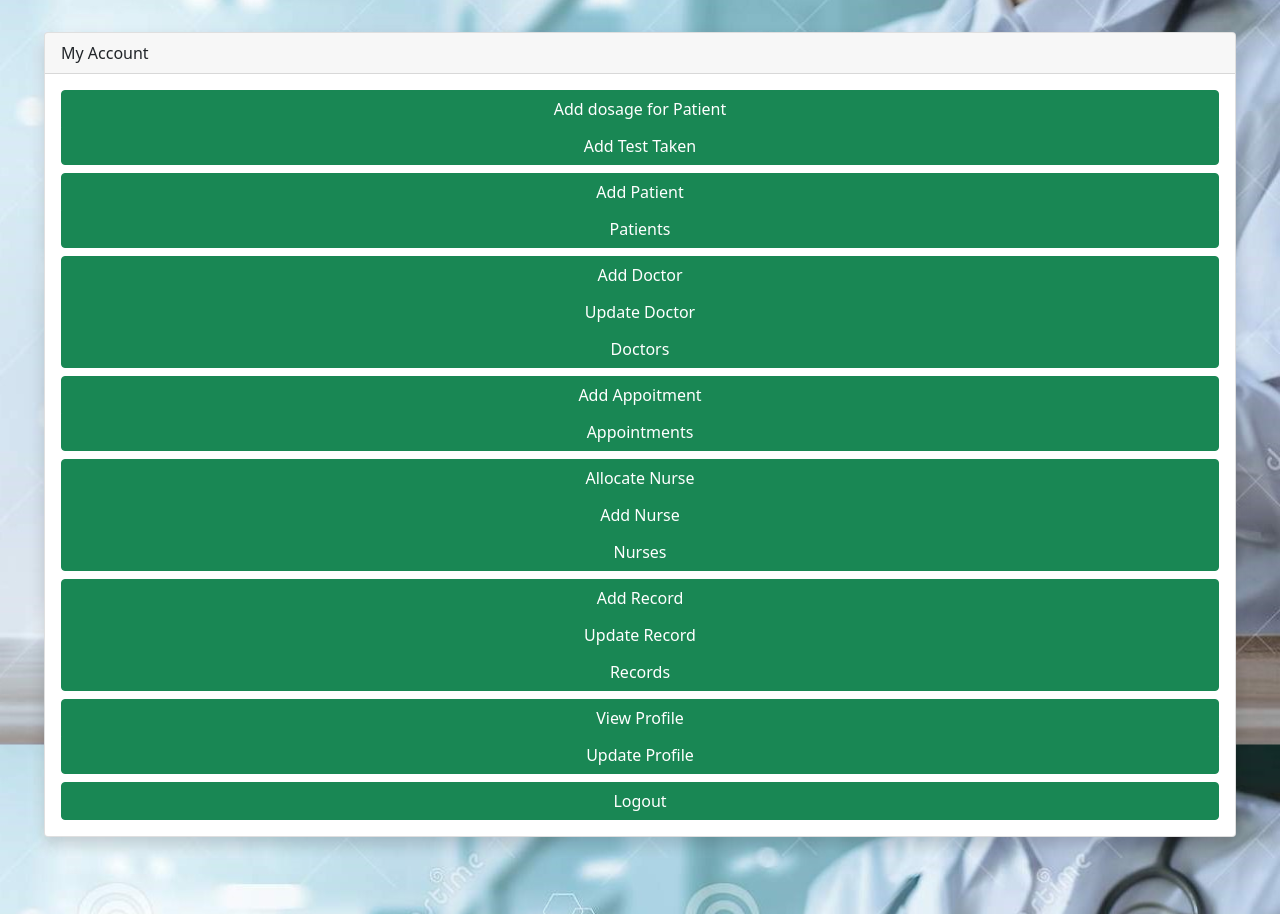
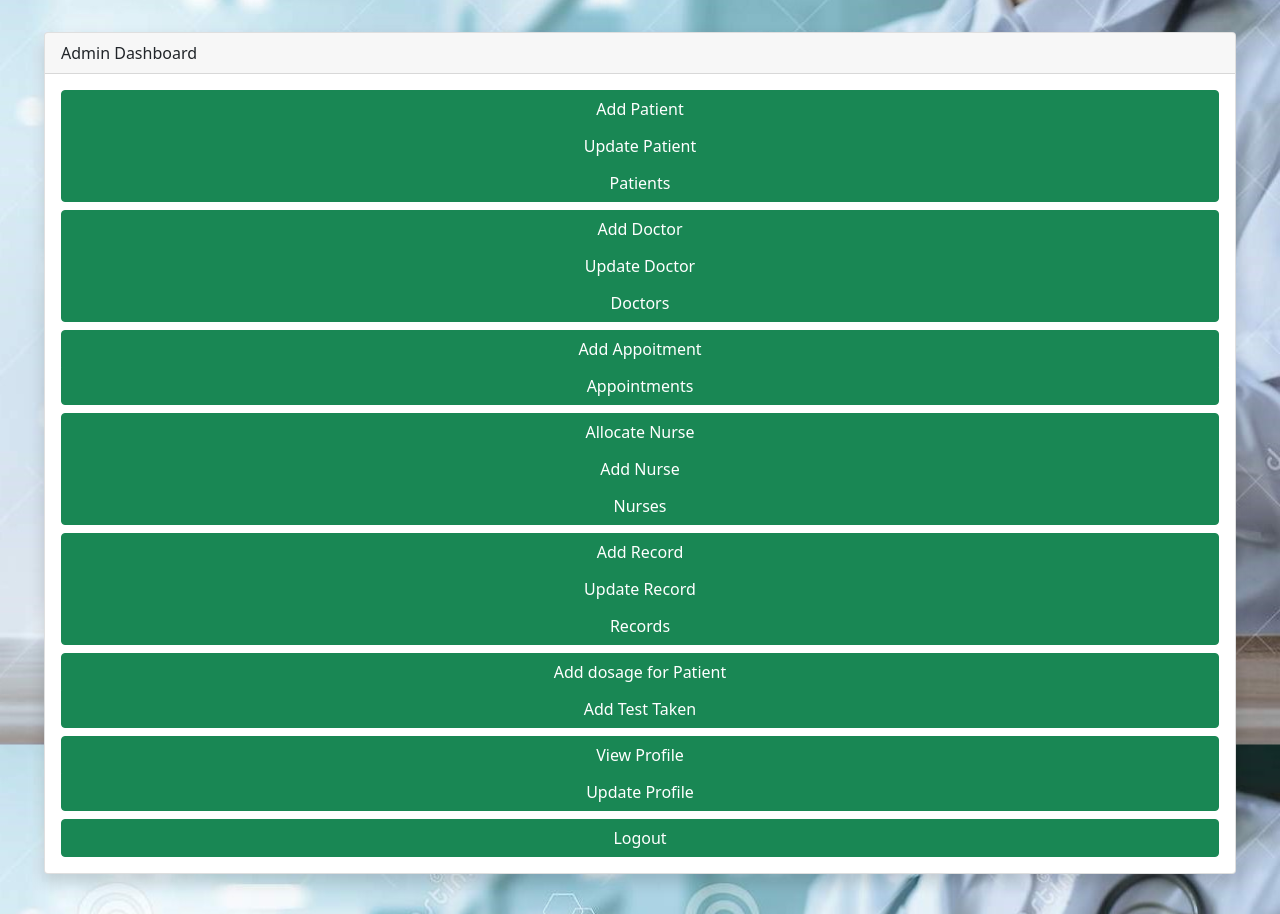
Before and after one commit to Prajwal2001/dbms-mini-project-1, a Flask app: page /adminIndex in a window 1280 px wide. Shown: the part 67-981 px from the top of the page. Run offline with Flask 2, Linux system fonts and the light colour scheme; a user stored in the database is signed in.

Commit message:
admin view folder, doctor add and update

```diff
--- a/app.py
+++ b/app.py
@@ -180,7 +180,7 @@ def testAdd():
             testDate=request.form['testDate']
             cursor.execute(f'''INSERT INTO testDesc VALUES('{mailId}','{testId}','{testDate}', '{Analysis}')''')
             msg="Successfully updated"
-            return render_template('adminIndex.html', loggedIn=session['loggedIn'], msg=msg)
+            return render_template('admin/adminIndex.html', loggedIn=session['loggedIn'], msg=msg)
         else:
             msg='please fill out the form'
     return render_template('testAdd.html', msg = msg)
@@ -215,16 +215,15 @@ def recordUpdate():
 @app.route("/adminIndex")
 def adminIndex():
     if 'loggedIn' in session:
-        return render_template("adminIndex.html", loggedIn = session['loggedIn'])
+        return render_template("admin/adminIndex.html", loggedIn = session['loggedIn'])
     return redirect(url_for('adminLogin'))
 
 @app.route("/adminDisplay")
-
 def adminDisplay():
     if 'loggedIn' in session:
         cursor.execute(f'''SELECT * FROM admin WHERE mailId = '{session['mailId']}' ''')
         admin = cursor.fetchone()
-        return render_template("adminDisplay.html", loggedIn = session['loggedIn'], admin = admin)
+        return render_template("admin/adminDisplay.html", loggedIn = session['loggedIn'], admin = admin)
     return redirect(url_for('adminLogin'))
 
 @app.route("/adminUpdate", methods =['GET', 'POST'])
@@ -245,7 +244,7 @@ def adminUpdate():
         else:
             cursor.execute(f''' SELECT * FROM admin WHERE mailId = '{session['mailId']}' ''')
             admin = cursor.fetchone()
-        return render_template("adminUpdate.html", loggedIn = session['loggedIn'], admin=admin,  msg = msg)
+        return render_template("admin/adminUpdate.html", loggedIn = session['loggedIn'], admin=admin,  msg = msg)
     return redirect(url_for('adminLogin'))
 
 @app.route('/doctorLogin',methods=['GET','POST'])
@@ -357,9 +356,23 @@ def doctorUpdate():
 
 @app.route("/patientAdd", methods=['GET', 'POST'])
 def patientAdd():
-    if 'loggedIn' not in session or session['loggedIn']!=3:
-        return redirect(url_for('home'))
-    return render_template("admin/patientAdd.html")
+    #if 'loggedIn' not in session or session['loggedIn']!=3:
+    #    return redirect(url_for('home'))
+    msg = ''
+    if request.method == 'POST':
+        mailId = request.form['mailId']
+        passwd = request.form['passwd']
+        PName = request.form['PName']
+        dob = request.form['dob']
+        bloodGroup = request.form['bloodGroup']
+        sex = request.form['sex']
+        cursor.execute(f'''SELECT * FROM patient WHERE mailId = '{mailId}' ''')
+        if cursor.fetchone():
+            msg = 'Account already exists !'
+        else:
+            cursor.execute(f'''INSERT INTO patient VALUES ('{mailId}', '{passwd}', '{PName}', '{dob}', '{bloodGroup}', '{sex}')''')
+            return redirect(url_for('home'))
+    return render_template("admin/patientAdd.html", msg=msg, loggedIn=session['loggedIn'] if 'loggedIn' in session else None)
 
 @app.route("/doctorAdd", methods=['GET', 'POST'])
 def doctorAdd():
@@ -401,7 +414,7 @@ def nurseAdd():
             else:
                 cursor.execute('INSERT INTO nurse VALUES(%s,%s,%s)',(nurseId,nurseName,phoneNumber))
                 msg="successfully nurse has registered"
-                return render_template('adminIndex.html', msg=msg)
+                return render_template('admin/adminIndex.html', msg=msg)
     return render_template('nurseAdd.html', msg = msg)
 
 @app.route("/recordAdd", methods=['GET', 'POST'])
--- a/templates/adminIndex.html
+++ b/templates/admin/adminIndex.html
@@ -1,14 +1,11 @@
 {% extends "layout.html" %}
 {% block body %}
 <div class="card shadow mb-5 bg-body rounded">
-  <div class="card-header">My Account</div>
+  <div class="card-header">Admin Dashboard</div>
   <div class="card-body gap-2 d-grid">
     <div class="btn-group-vertical">
-      <a class="btn btn-success" href="{{url_for('takes')}}">Add dosage for Patient</a>
-      <a class="btn btn-success" href="{{url_for('testAdd')}}">Add Test Taken</a>
-    </div>
-    <div class="btn-group-vertical">
       <a class="btn btn-success" href="{{url_for('patientAdd')}}">Add Patient</a>
+      <a class="btn btn-success" href="{{url_for('update')}}">Update Patient</a>
       <a class="btn btn-success" href="{{url_for('patients')}}">Patients</a>
     </div>
     <div class="btn-group-vertical">
@@ -31,6 +28,10 @@
       <a class="btn btn-success" href="{{url_for('records')}}">Records</a>
     </div>
     <div class="btn-group-vertical">
+      <a class="btn btn-success" href="{{url_for('takes')}}">Add dosage for Patient</a>
+      <a class="btn btn-success" href="{{url_for('testAdd')}}">Add Test Taken</a>
+    </div>
+    <div class="btn-group-vertical">
       <a class="btn btn-success" href="{{url_for('adminDisplay')}}">View Profile</a>
       <a class="btn btn-success" href="{{url_for('adminUpdate')}}">Update Profile</a>
     </div>
```
Also changed, not shown: templates/admin/patientAdd.html (+35 -0 lines), templates/admin/adminDisplay.html (renamed from templates/adminDisplay.html), templates/admin/adminUpdate.html (renamed from templates/adminUpdate.html), templates/admin/patientUpdate.html (added).
